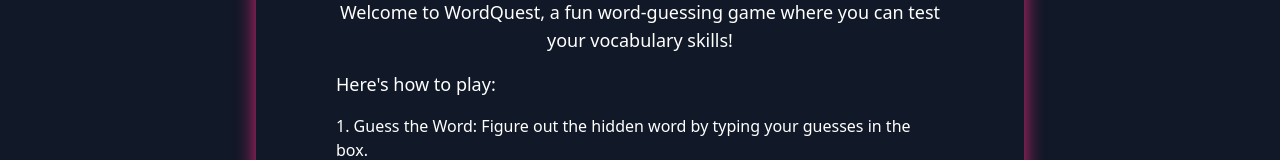
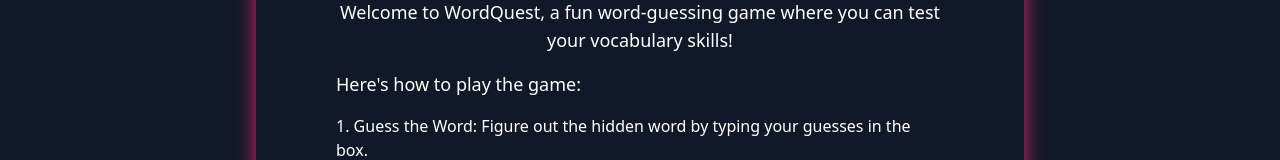
Before and after one commit to CodeOp-tech/fs34-group-A, a React (Vite) app in the folder client/: page /about in a window 1280 px wide. Shown: the part 356-516 px from the top of the page. Built offline with nearby package versions, Linux system fonts and the light colour scheme.

Commit message:
minor texy amend

```diff
--- a/client/src/pages/AboutPage.jsx
+++ b/client/src/pages/AboutPage.jsx
@@ -25,7 +25,7 @@
             Welcome to WordQuest, a fun word-guessing game where you can test your vocabulary skills!
           </p>
           <p className="text-lg mb-4 text-white text-left">
-             Here's how to play:
+             Here's how to play the game:
         </p>
         <ol className="list-decimal list-inside mb-4 text-white text-left">
   <li>Guess the Word: Figure out the hidden word by typing your guesses in the box.</li>
```
